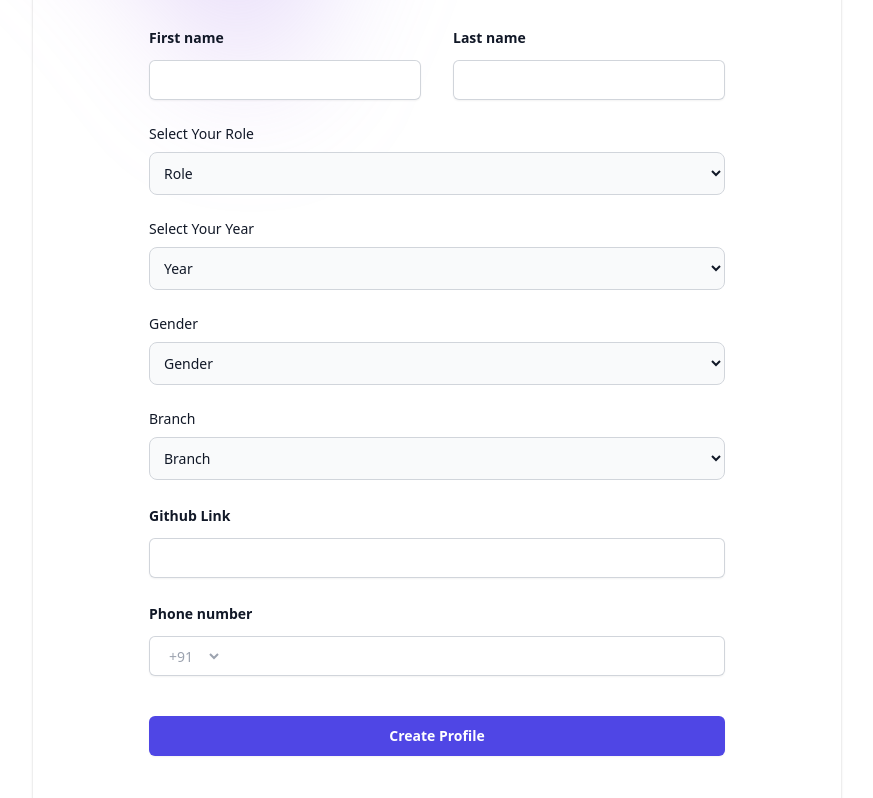
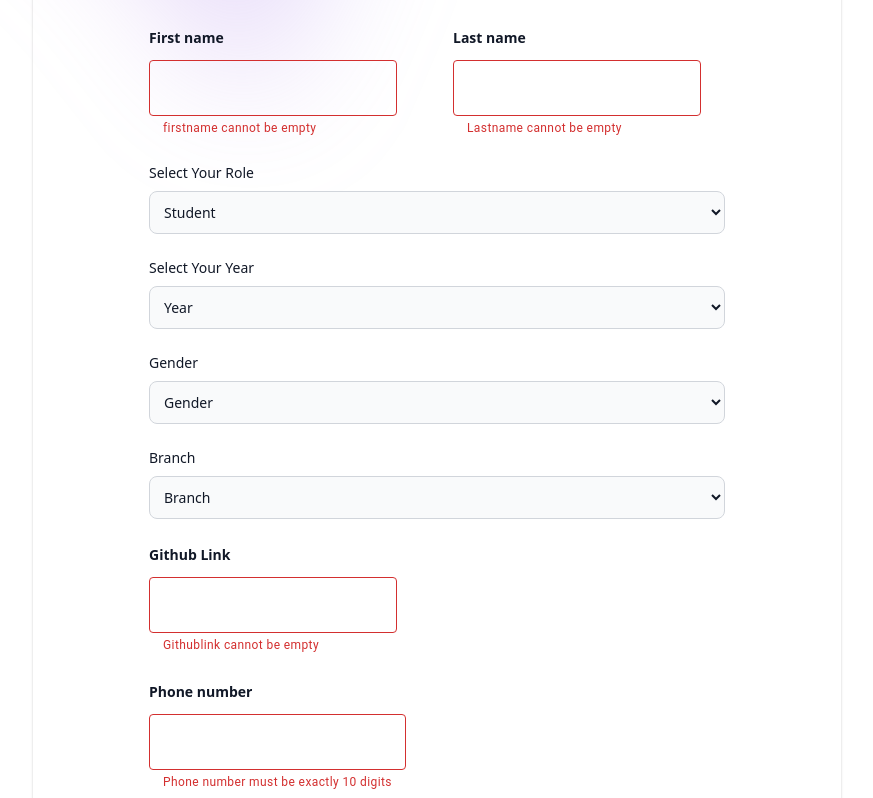
Before and after one commit to devlup-labs/Winter-of-Code-Website, a React (Vite) app: page /profile in a window 1280 px wide. Shown: the part 382-1180 px from the top of the page, without its empty margins (203-1076 px from the left). Built offline with nearby package versions, Linux system fonts and the light colour scheme; no server answers.

Commit message:
Dynamic validation messages added

```diff
--- a/src/Components/Profile.tsx
+++ b/src/Components/Profile.tsx
@@ -5,6 +5,7 @@ import axios from "axios";
 import { useNavigate } from "react-router-dom";
 import { useEffect } from "react";
 import { userstate } from "../store/userState";
+import { TextField } from "@mui/material";
 const BASE_URL = import.meta.env.VITE_REACT_APP_BASE_URL;
 const Profile: React.FC = () => {
   const [user, setuser] = useRecoilState(userstate);
@@ -55,7 +56,7 @@ const Profile: React.FC = () => {
   const [selectedBranch, setSelectedBranch] = useState("");
   const [githubLink, setGithubLink] = useState("");
   const [phoneNumber, setPhoneNumber] = useState("");
-  const [role, setrole] = useState("");
+  const [role, setrole] = useState("1");
 
   const handleFormSubmit = (event: FormEvent<HTMLFormElement>) => {
     event.preventDefault();
@@ -70,6 +71,16 @@ const Profile: React.FC = () => {
     });
   };
   const createuser = async () => {
+    try {
+      await axios.post(`${BASE_URL}/check-duplicate-username`, { first_name: firstName, last_name: lastName });
+  } catch (error) {
+      if (axios.isAxiosError(error)) {
+          alert(error.response?.data.detail || "An error occurred.");
+      } else {
+          alert("An unexpected error occurred.");
+      }
+      return;
+    }
     if(user && typeof user.id === "string"){
     const updateuser = {
       ...user,
@@ -144,12 +155,10 @@ const Profile: React.FC = () => {
   };
 
   const handleInputChange = (
-    event: ChangeEvent<HTMLInputElement | HTMLSelectElement>,
+    event: ChangeEvent<HTMLInputElement |  HTMLTextAreaElement>,
   ) => {
     setchange(true);
     const { name, value } = event.target;
-
-    // Update the corresponding state based on the input name
     switch (name) {
       case "first-name":
         setFirstName(value);
@@ -225,13 +234,15 @@ const Profile: React.FC = () => {
                   First name
                 </label>
                 <div className="mt-2.5">
-                  <input
+                  <TextField
                     type="text"
                     name="first-name"
                     id="first-name"
                     autoComplete="given-name"
-                    className="block w-full rounded-md border-0 px-3.5 py-2 text-gray-900 shadow-sm ring-1 ring-inset ring-gray-300 placeholder:text-gray-400 focus:ring-2 focus:ring-inset focus:ring-indigo-600 sm:text-sm sm:leading-6"
                     value={firstName}
+                    required
+                    error={!firstName}
+                    helperText={!firstName?"firstname cannot be empty":''}
                     onChange={handleInputChange}
                   />
                 </div>
@@ -244,12 +255,14 @@ const Profile: React.FC = () => {
                   Last name
                 </label>
                 <div className="mt-2.5">
-                  <input
+                  <TextField
                     type="text"
                     name="last-name"
                     id="last-name"
+                    required
+                    error={!lastName}
+                    helperText={!lastName?"Lastname cannot be empty":''}
                     autoComplete="family-name"
-                    className="block w-full rounded-md border-0 px-3.5 py-2 text-gray-900 shadow-sm ring-1 ring-inset ring-gray-300 placeholder:text-gray-400 focus:ring-2 focus:ring-inset focus:ring-indigo-600 sm:text-sm sm:leading-6"
                     value={lastName}
                     onChange={handleInputChange}
                   />
@@ -363,14 +376,16 @@ const Profile: React.FC = () => {
                   Github Link
                 </label>
                 <div className="mt-2.5">
-                  <input
+                  <TextField
                     type="github"
                     name="github"
                     id="github"
                     autoComplete="github"
                     value={githubLink}
+                    required
+                    helperText={!githubLink?"Githublink cannot be empty":''}
+                    error={!githubLink}
                     onChange={handleInputChange}
-                    className="block w-full rounded-md border-0 px-3.5 py-2 text-gray-900 shadow-sm ring-1 ring-inset ring-gray-300 placeholder:text-gray-400 focus:ring-2 focus:ring-inset focus:ring-indigo-600 sm:text-sm sm:leading-6"
                   />
                 </div>
               </div>
@@ -382,26 +397,17 @@ const Profile: React.FC = () => {
                   Phone number
                 </label>
                 <div className="relative mt-2.5">
-                  <div className="absolute inset-y-0 left-0 flex items-center">
-                    <label htmlFor="country" className="sr-only">
-                      Country
-                    </label>
-                    <select
-                      id="country"
-                      name="country"
-                      className="h-full rounded-md border-0 bg-transparent bg-none py-0 pl-4 pr-3  text-gray-400 focus:ring-2 focus:ring-inset focus:ring-indigo-600 sm:text-sm"
-                    >
-                      <option>+91</option>
-                    </select>
-                  </div>
-                  <input
+                  <TextField
                     type="tel"
                     name="phone-number"
                     id="phone-number"
                     autoComplete="tel"
                     value={phoneNumber}
+                    required
+                    error={!phoneNumber || !/^[0-9]{10}$/.test(phoneNumber)}
+                    helperText={!phoneNumber || !/^[0-9]{10}$/.test(phoneNumber) ? "Phone number must be exactly 10 digits" : ""}
                     onChange={handleInputChange}
-                    className="block w-full rounded-md border-0 px-3.5 py-2 pl-20 text-gray-900 shadow-sm ring-1 ring-inset ring-gray-300 placeholder:text-gray-400 focus:ring-2 focus:ring-inset focus:ring-indigo-600 sm:text-sm sm:leading-6"
+
                   />
                 </div>
               </div>
@@ -409,21 +415,40 @@ const Profile: React.FC = () => {
 
             <div className="mt-10">
               {check ? (
+                <div>
                 <button
                   onClick={createuser}
+                  disabled={!firstName || !lastName || !githubLink || !/^[0-9]{10}$/.test(phoneNumber)}
                   type="submit"
-                  className="block w-full rounded-md bg-indigo-600 px-3.5 py-2.5 text-center text-sm font-semibold text-white shadow-sm hover:bg-indigo-500 focus-visible:outline focus-visible:outline-2 focus-visible:outline-offset-2 focus-visible:outline-indigo-600"
+                  className={`block w-full rounded-md px-3.5 py-2.5 text-center text-sm font-semibold text-white shadow-sm
+                    ${!firstName || !lastName || !githubLink || !/^[0-9]{10}$/.test(phoneNumber) ?
+                    "bg-gray-400 cursor-not-allowed" : "bg-indigo-600 hover:bg-indigo-500"}
+                    focus-visible:outline focus-visible:outline-2 focus-visible:outline-offset-2 focus-visible:outline-indigo-600`}
                 >
                   Save
                 </button>
+                {(!firstName || !lastName || !githubLink || (phoneNumber && !/^[0-9]{10}$/.test(phoneNumber))) && (
+                  <p className="text-red-500 text-sm">Please fill in all required fields.</p>
+                )}
+              </div>
               ) : (
+                <div>
+
                 <button
                   onClick={createuser}
+                  disabled={!firstName || !lastName || !githubLink || !/^[0-9]{10}$/.test(phoneNumber)}
                   type="submit"
-                  className="block w-full rounded-md bg-indigo-600 px-3.5 py-2.5 text-center text-sm font-semibold text-white shadow-sm hover:bg-indigo-500 focus-visible:outline focus-visible:outline-2 focus-visible:outline-offset-2 focus-visible:outline-indigo-600"
+                  className={`block w-full rounded-md px-3.5 py-2.5 text-center text-sm font-semibold text-white shadow-sm
+                    ${!firstName || !lastName || !githubLink || !/^[0-9]{10}$/.test(phoneNumber) ?
+                    "bg-gray-400 cursor-not-allowed" : "bg-indigo-600 hover:bg-indigo-500"}
+                    focus-visible:outline focus-visible:outline-2 focus-visible:outline-offset-2 focus-visible:outline-indigo-600`}
                 >
                   Create Profile
                 </button>
+                {(!firstName || !lastName || !githubLink || (phoneNumber && !/^[0-9]{10}$/.test(phoneNumber))) && (
+                  <p className="text-red-500 text-sm">Please fill in all required fields.</p>
+                )}
+              </div>
               )}
             </div>
           </form>
```
